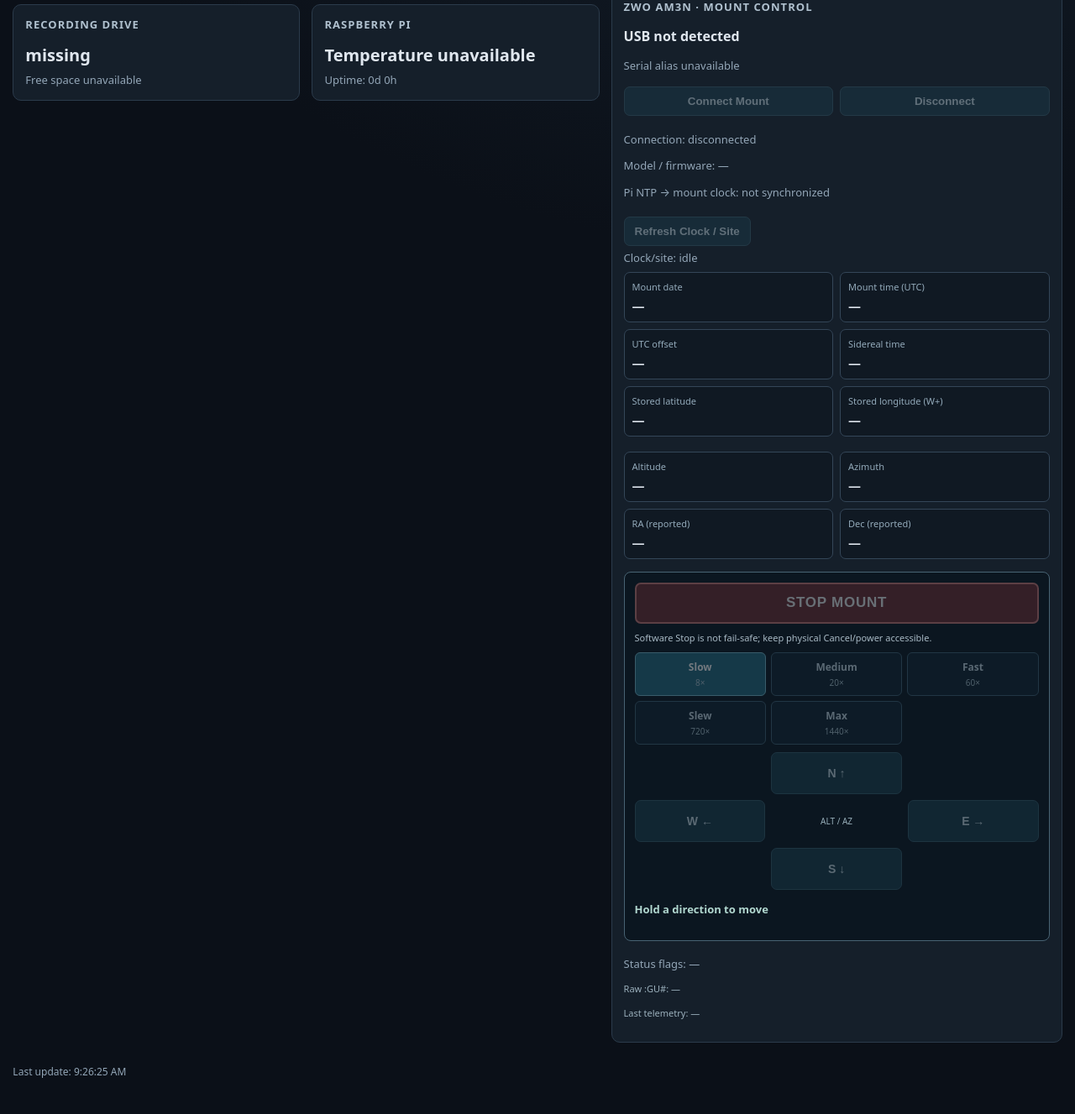
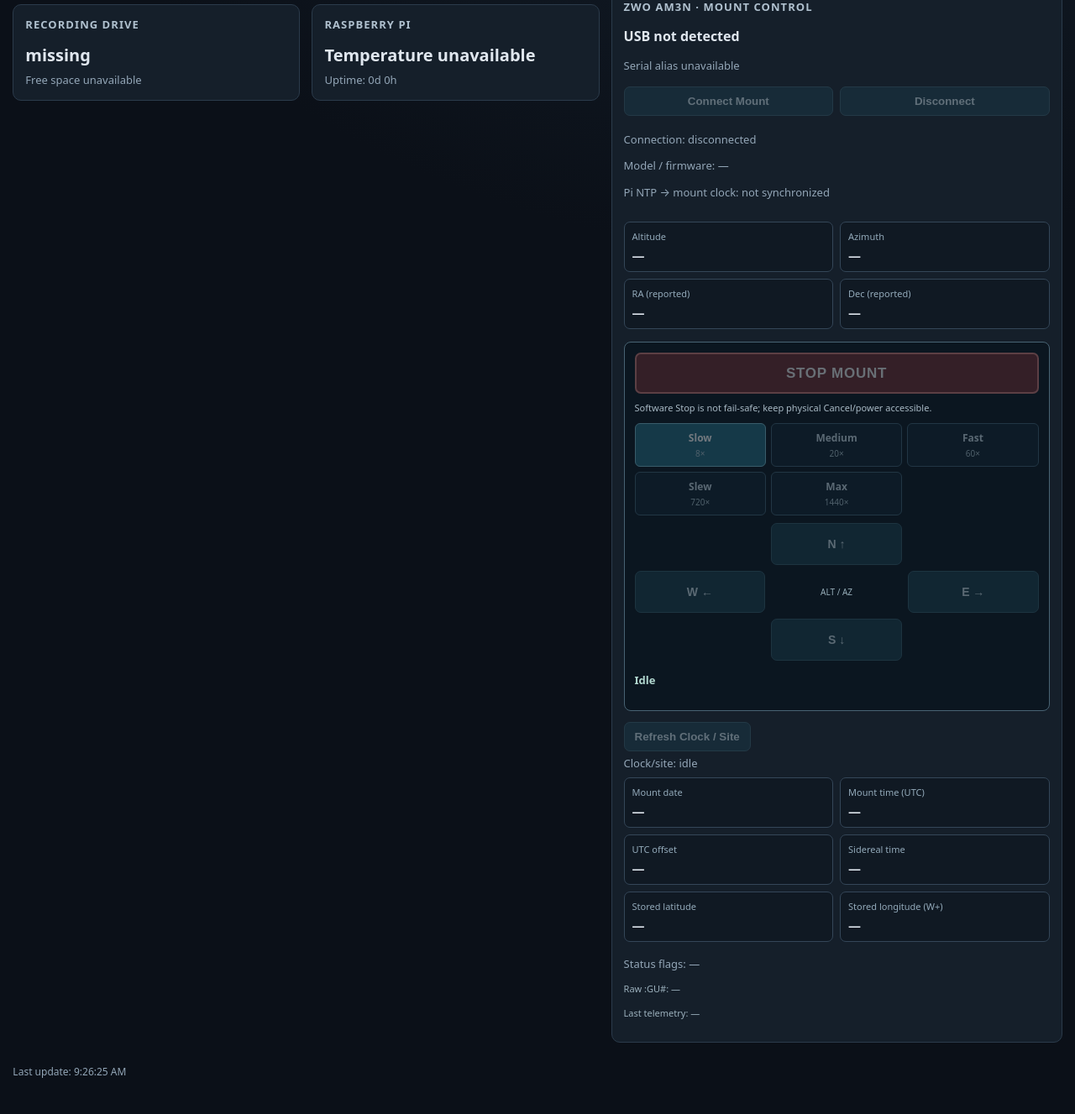
Before and after one commit to Arnbargler/astropi, a Flask app: page / in a window 1280 px wide. Shown: the part 831-2158 px from the top of the page at 84% size. Run offline with Flask 3, Linux system fonts and the light colour scheme; data that the repository does not hold is empty.

Commit message:
Prioritize mount jog and Stop above secondary clock details; shorten live motion labels

```diff
--- a/astropi/static/app.js
+++ b/astropi/static/app.js
@@ -399,10 +399,9 @@ function showMount(data) {
   write("mount-environment-error", data.environment_error || "");
   write("mount-phase", "Connection: " + mountPhase);
   const motionDescription = {
-    idle: data.stop_stable ? "Reported axes stable after Stop · hold to move" :
-      "Hold a direction to move",
-    starting: "Starting manual jog · hold button",
-    moving: "Jog " + (data.jog_speed || "slow") + " in progress · release for Stop",
+    idle: data.stop_stable ? "Axes stable" : "Idle",
+    starting: "Starting jog",
+    moving: "Jog " + (data.jog_speed || "slow") + " active",
     stopping: "Stop requested · checking position stability…",
     uncertain: "STOP NOT CONFIRMED — use physical Cancel/power!",
     disconnecting: "Disconnecting (Stop attempted if necessary)"
--- a/astropi/templates/index.html
+++ b/astropi/templates/index.html
@@ -167,19 +167,6 @@
         <p id="mount-model">Model / firmware: —</p>
         <p id="mount-time-sync" role="status">Pi NTP → mount clock: waiting to connect</p>
         <p id="mount-time-sync-error" role="alert" class="mount-error"></p>
-        <div class="mount-environment">
-          <button type="button" id="mount-read-environment" disabled>Refresh Clock / Site</button>
-          <p id="mount-environment-state" role="status">Clock/site not read</p>
-          <div class="mount-coordinates" aria-label="Mount stored clock and observing site">
-            <div><span>Mount date</span><strong id="mount-env-date">—</strong></div>
-            <div><span>Mount time (UTC)</span><strong id="mount-env-time">—</strong></div>
-            <div><span>UTC offset</span><strong id="mount-env-offset">—</strong></div>
-            <div><span>Sidereal time</span><strong id="mount-env-sidereal">—</strong></div>
-            <div><span>Stored latitude</span><strong id="mount-env-latitude">—</strong></div>
-            <div><span>Stored longitude (W+)</span><strong id="mount-env-longitude">—</strong></div>
-          </div>
-          <p id="mount-environment-error" role="alert" class="mount-error"></p>
-        </div>
         <div class="mount-coordinates" aria-label="Mount reported coordinates">
           <div><span>Altitude</span><strong id="mount-altitude">—</strong></div>
           <div><span>Azimuth</span><strong id="mount-azimuth">—</strong></div>
@@ -218,8 +205,21 @@
             <button type="button" id="mount-east" disabled aria-label="Hold to move azimuth east">E →</button>
             <button type="button" id="mount-south" disabled aria-label="Hold to move altitude south">S ↓</button>
           </div>
-          <p id="mount-motion" role="status" aria-live="polite">Hold a direction to move</p>
+          <p id="mount-motion" role="status" aria-live="polite">Idle</p>
           <p id="mount-motion-warning" role="alert" class="mount-error"></p>
+        </div>
+        <div class="mount-environment">
+          <button type="button" id="mount-read-environment" disabled>Refresh Clock / Site</button>
+          <p id="mount-environment-state" role="status">Clock/site not read</p>
+          <div class="mount-coordinates" aria-label="Mount stored clock and observing site">
+            <div><span>Mount date</span><strong id="mount-env-date">—</strong></div>
+            <div><span>Mount time (UTC)</span><strong id="mount-env-time">—</strong></div>
+            <div><span>UTC offset</span><strong id="mount-env-offset">—</strong></div>
+            <div><span>Sidereal time</span><strong id="mount-env-sidereal">—</strong></div>
+            <div><span>Stored latitude</span><strong id="mount-env-latitude">—</strong></div>
+            <div><span>Stored longitude (W+)</span><strong id="mount-env-longitude">—</strong></div>
+          </div>
+          <p id="mount-environment-error" role="alert" class="mount-error"></p>
         </div>
         <p id="mount-flags">Status flags: —</p>
         <p id="mount-raw-status" class="mount-small">Raw :GU#: —</p>
```
